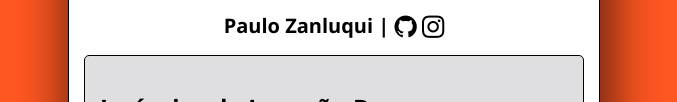
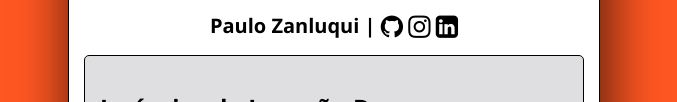
Before and after one commit to PauloZanluqui/ImersaoDev, a plain HTML site: page Aula 10/index.html in a window 1280 px wide. Shown: the part 202-304 px from the top of the page, without its empty margins (306-983 px from the left). Drawn offline with nearby package versions, Linux system fonts and the light colour scheme.

Commit message:
Correçaõ 4

```diff
--- a/Aula 10/index.html
+++ b/Aula 10/index.html
@@ -2,7 +2,7 @@
 <html>
 
 <head>
-    <meta charset="UTF-8"/>
+    <meta charset="UTF-8" />
     <title>
         Certificard
     </title>
@@ -25,6 +25,8 @@
                     style="font-size:26px"></i></a>
             <a href="https://www.instagram.com/paulozanluqui/" target="_blank"><i class="fa fa-instagram"
                     style="font-size:26px"></i></a>
+            <a href="https://www.linkedin.com/in/paulo-zanluqui/" target="_blank"><i class="fa fa-linkedin-square"
+                    style="font-size:26px"></i></a>
         </h1>
         <div>
             <h2>Insígnias da Imersão.Dev</h2>
```
